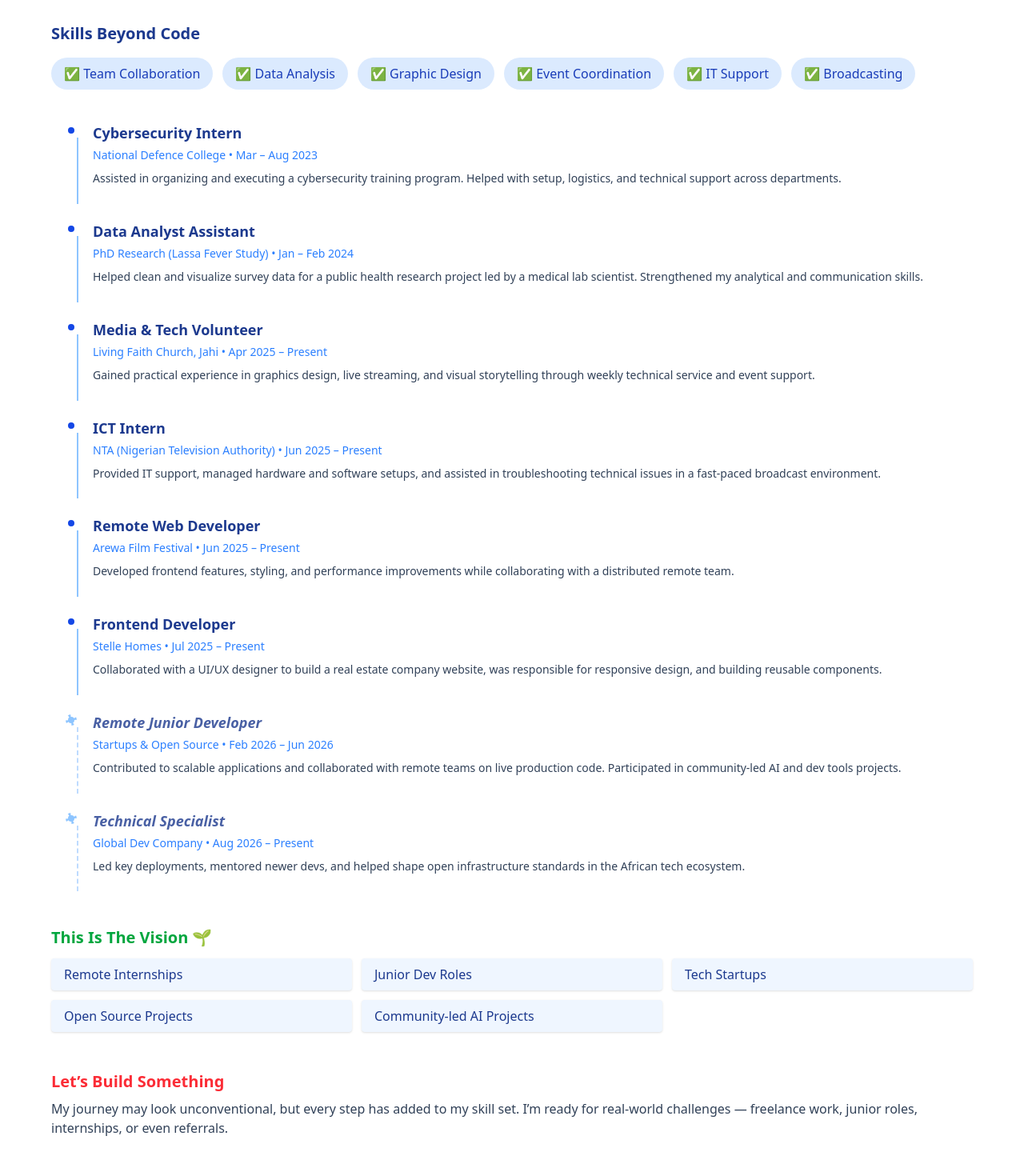
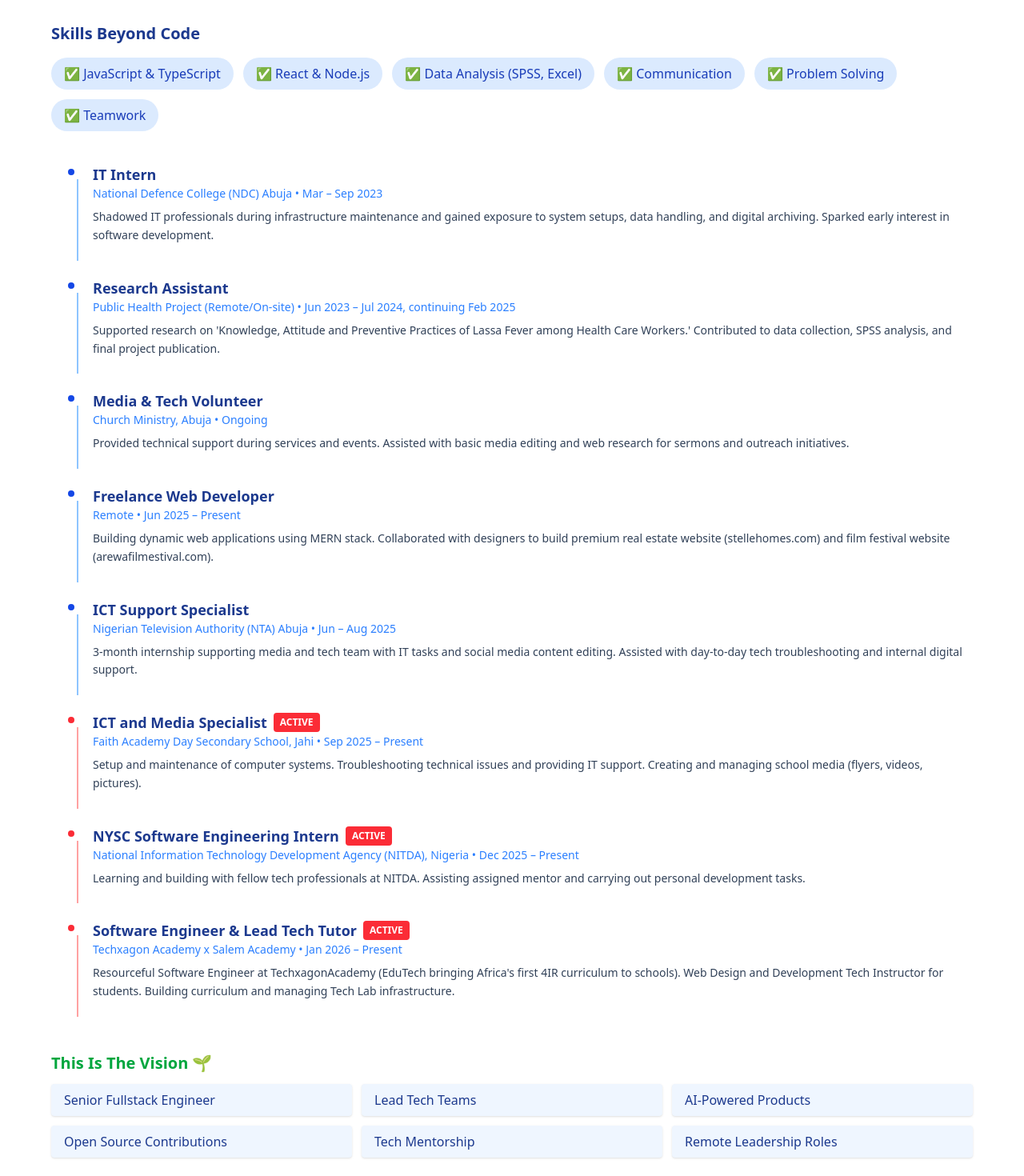
Before and after one commit to codedjade003/jade.dev, a React (Vite) app: page / in a window 1280 px wide. Shown: the part 3860-5330 px from the top of the page at 80% size. Built offline with nearby package versions, Linux system fonts and the light colour scheme.

Commit message:
new updates

```diff
--- a/index.html
+++ b/index.html
@@ -4,7 +4,7 @@
     <meta charset="UTF-8" />
     <link rel="icon" type="image/svg+xml" href="/vite.svg" />
     <meta name="viewport" content="width=device-width, initial-scale=1.0" />
-    <title>Vite + React</title>
+    <title>David Adakole Joseph - Fullstack Engineer & Web Developer</title>
   </head>
   <body>
     <div id="root"></div>
--- a/src/pages/About.jsx
+++ b/src/pages/About.jsx
@@ -53,13 +53,13 @@
       <h2 className="text-2xl sm:text-3xl font-bold mb-4">About Me</h2>
 
       <p className="max-w-xl text-slate-700 dark:text-blue-300 mb-6 text-sm sm:text-base px-2 sm:px-0">
-        I’m Jade, a passionate Full-Stack Developer and Machine Learning enthusiast.
-        I build modern web apps with React, Node, and Python — and I’m all about clean design,
-        fast performance, and solving real problems.
+        I'm David (Jade), a Full-Stack Developer with expertise in building dynamic, scalable applications.
+        I specialize in the MERN stack and am passionate about creating impactful tools using AI and modern web technologies.
+        Strong foundation in JavaScript, data structures, and collaborative coding with Git/GitHub.
       </p>
 
       <div className="flex flex-wrap justify-center gap-3 text-xs sm:text-sm font-semibold">
-        {['React', 'Tailwind CSS', 'Node.js', 'Python', 'LLaMA Chatbots'].map((skill) => (
+        {['JavaScript', 'TypeScript', 'React.js', 'Node.js', 'Express.js', 'MongoDB', 'Git/GitHub', 'Vercel', 'Netlify', 'Data Analysis'].map((skill) => (
           <span
             key={skill}
             className="bg-blue-100 text-blue-800 px-4 py-2 rounded-full
--- a/src/pages/Contact.jsx
+++ b/src/pages/Contact.jsx
@@ -28,7 +28,11 @@
             </p>
             <p className="flex items-center gap-3">
               <Phone size={18} />
-              <span>+2349015845913</span>
+              <a href="https://wa.me/2349015845913" target="_blank" rel="noopener noreferrer" className="hover:text-red-500">+2349015845913 (WhatsApp)</a>
+            </p>
+            <p className="flex items-center gap-3">
+              <Phone size={18} />
+              <span>+2348149720004 (Work)</span>
             </p>
           </div>
 
@@ -38,6 +42,12 @@
             <a aria-label="Instagram" href="https://www.instagram.com/edaj_ma_i/" target="_blank" rel="noopener noreferrer" className="hover:text-red-500"><FaInstagram /></a>
             <a aria-label="WhatsApp" href="https://wa.me/2349015845913" target="_blank" rel="noopener noreferrer" className="hover:text-red-500"><FaWhatsapp /></a>
             <a aria-label="Twitter/X" href="https://x.com/JadeDavidJ94432" target="_blank" rel="noopener noreferrer" className="hover:text-red-500"><FaXTwitter /></a>
+          </div>
+
+          {/* Full URLs for print */}
+          <div className="hidden print:block mt-6 text-sm space-y-1">
+            <p>GitHub: https://github.com/codedjade003</p>
+            <p>LinkedIn: https://www.linkedin.com/in/jade-david-joseph-0274a0272</p>
           </div>
 
           <a
--- a/src/pages/Experience.jsx
+++ b/src/pages/Experience.jsx
@@ -1,80 +1,82 @@
 export default function Experience() {
   const experiences = [
     {
-      title: "Cybersecurity Intern",
-      place: "National Defence College",
-      date: "Mar – Aug 2023",
+      title: "IT Intern",
+      place: "National Defence College (NDC) Abuja",
+      date: "Mar – Sep 2023",
       description:
-        "Assisted in organizing and executing a cybersecurity training program. Helped with setup, logistics, and technical support across departments.",
+        "Shadowed IT professionals during infrastructure maintenance and gained exposure to system setups, data handling, and digital archiving. Sparked early interest in software development.",
     },
     {
-      title: "Data Analyst Assistant",
-      place: "PhD Research (Lassa Fever Study)",
-      date: "Jan – Feb 2024",
+      title: "Research Assistant",
+      place: "Public Health Project (Remote/On-site)",
+      date: "Jun 2023 – Jul 2024, continuing Feb 2025",
       description:
-        "Helped clean and visualize survey data for a public health research project led by a medical lab scientist. Strengthened my analytical and communication skills.",
+        "Supported research on 'Knowledge, Attitude and Preventive Practices of Lassa Fever among Health Care Workers.' Contributed to data collection, SPSS analysis, and final project publication.",
     },
     {
       title: "Media & Tech Volunteer",
-      place: "Living Faith Church, Jahi",
-      date: "Apr 2025 – Present",
+      place: "Church Ministry, Abuja",
+      date: "Ongoing",
       description:
-        "Gained practical experience in graphics design, live streaming, and visual storytelling through weekly technical service and event support.",
+        "Provided technical support during services and events. Assisted with basic media editing and web research for sermons and outreach initiatives.",
     },
     {
-      title: "ICT Intern",
-      place: "NTA (Nigerian Television Authority)",
+      title: "Freelance Web Developer",
+      place: "Remote",
       date: "Jun 2025 – Present",
       description:
-        "Provided IT support, managed hardware and software setups, and assisted in troubleshooting technical issues in a fast-paced broadcast environment.",
+        "Building dynamic web applications using MERN stack. Collaborated with designers to build premium real estate website (stellehomes.com) and film festival website (arewafilmestival.com).",
     },
     {
-      title: "Remote Web Developer",
-      place: "Arewa Film Festival",
-      date: "Jun 2025 – Present",
+      title: "ICT Support Specialist",
+      place: "Nigerian Television Authority (NTA) Abuja",
+      date: "Jun – Aug 2025",
       description:
-        "Developed frontend features, styling, and performance improvements while collaborating with a distributed remote team.",
+        "3-month internship supporting media and tech team with IT tasks and social media content editing. Assisted with day-to-day tech troubleshooting and internal digital support.",
     },
     {
-      title: "Frontend Developer",
-      place: "Stelle Homes",
-      date: "Jul 2025 – Present",
+      title: "ICT and Media Specialist",
+      place: "Faith Academy Day Secondary School, Jahi",
+      date: "Sep 2025 – Present",
+      current: true,
       description:
-        "Collaborated with a UI/UX designer to build a real estate company website, was responsible for responsive design, and building reusable components.",
+        "Setup and maintenance of computer systems. Troubleshooting technical issues and providing IT support. Creating and managing school media (flyers, videos, pictures).",
     },
     {
-      title: "Remote Junior Developer",
-      place: "Startups & Open Source",
-      date: "Feb 2026 – Jun 2026",
+      title: "NYSC Software Engineering Intern",
+      place: "National Information Technology Development Agency (NITDA), Nigeria",
+      date: "Dec 2025 – Present",
+      current: true,
       description:
-        "Contributed to scalable applications and collaborated with remote teams on live production code. Participated in community-led AI and dev tools projects.",
-      future: true,
+        "Learning and building with fellow tech professionals at NITDA. Assisting assigned mentor and carrying out personal development tasks.",
     },
     {
-      title: "Technical Specialist",
-      place: "Global Dev Company",
-      date: "Aug 2026 – Present",
+      title: "Software Engineer & Lead Tech Tutor",
+      place: "Techxagon Academy x Salem Academy",
+      date: "Jan 2026 – Present",
+      current: true,
       description:
-        "Led key deployments, mentored newer devs, and helped shape open infrastructure standards in the African tech ecosystem.",
-      future: true,
+        "Resourceful Software Engineer at TechxagonAcademy (EduTech bringing Africa's first 4IR curriculum to schools). Web Design and Development Tech Instructor for students. Building curriculum and managing Tech Lab infrastructure.",
     },
   ];
 
   const softSkills = [
-    "Team Collaboration",
-    "Data Analysis",
-    "Graphic Design",
-    "Event Coordination",
-    "IT Support",
-    "Broadcasting",
+    "JavaScript & TypeScript",
+    "React & Node.js",
+    "Data Analysis (SPSS, Excel)",
+    "Communication",
+    "Problem Solving",
+    "Teamwork",
   ];
 
   const futureGoals = [
-    "Remote Internships",
-    "Junior Dev Roles",
-    "Tech Startups",
-    "Open Source Projects",
-    "Community-led AI Projects",
+    "Senior Fullstack Engineer",
+    "Lead Tech Teams",
+    "AI-Powered Products",
+    "Open Source Contributions",
+    "Tech Mentorship",
+    "Remote Leadership Roles",
   ];
 
   return (
@@ -108,28 +110,31 @@
               <div
                 aria-hidden="true"
                 className={`absolute -left-3 sm:-left-3.5 top-1 w-3.5 h-3.5 rounded-full border-[3px] ${
-                  exp.future
-                    ? "bg-blue-300 border-dashed dark:bg-blue-600 border-white dark:border-[#1b1b2f]"
+                  exp.current
+                    ? "bg-red-500 border-white dark:border-[#1b1b2f]"
                     : "bg-blue-700 dark:bg-blue-400 border-white dark:border-[#1b1b2f]"
                 }`}
               />
               {/* Line */}
               <div
                 className={`absolute left-0 top-5 h-full ${
-                  exp.future
-                    ? "border-l-2 border-dashed border-blue-200 dark:border-blue-600"
+                  exp.current
+                    ? "border-l-2 border-red-300 dark:border-red-600"
                     : "border-l-2 border-blue-300 dark:border-blue-600"
                 }`}
               />
               {/* Content */}
               <div className="pl-4 sm:pl-5">
-                <h4
-                  className={`text-lg font-semibold mb-1 ${
-                    exp.future ? "opacity-80 italic" : ""
-                  }`}
-                >
-                  {exp.title}
-                </h4>
+                <div className="flex items-center gap-2">
+                  <h4 className="text-lg font-semibold">
+                    {exp.title}
+                  </h4>
+                  {exp.current && (
+                    <span className="text-xs bg-red-500 text-white px-2 py-1 rounded font-bold">
+                      ACTIVE
+                    </span>
+                  )}
+                </div>
                 <span className="text-sm text-blue-500 dark:text-blue-300 block mb-2">
                   {exp.place} • {exp.date}
                 </span>
```
